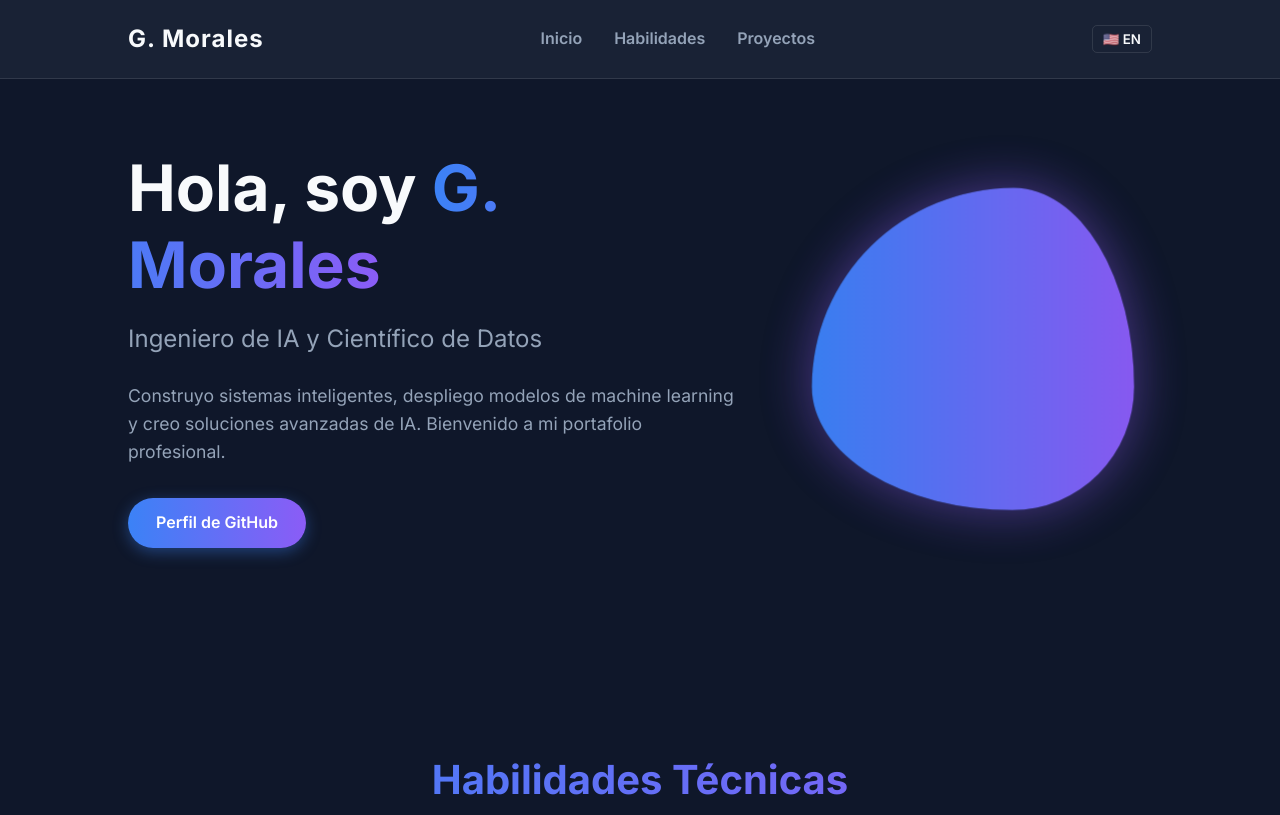
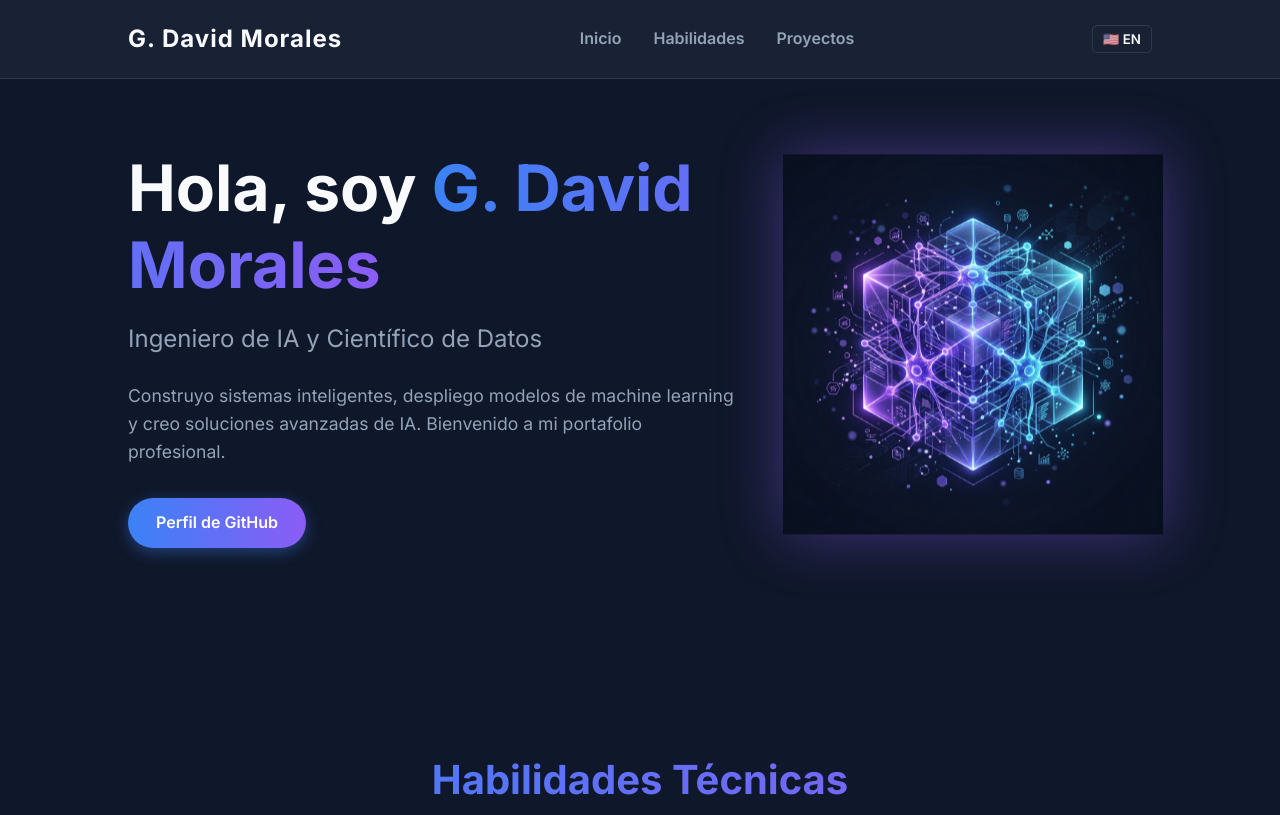
Before and after one commit to gmoralesc24/gmoralesc24.github.io, a plain HTML site: page index.html in a window 1280 px wide. Shown: the top 815 px of the page. Drawn offline with Linux system fonts and the light colour scheme.

Commit message:
chore: update name and add professional hero graphic

```diff
--- a/css/style.css
+++ b/css/style.css
@@ -193,23 +193,18 @@ a {
     justify-content: center;
 }
 
-.blob {
-    width: 300px;
-    height: 300px;
-    background: linear-gradient(90deg, var(--accent-primary), var(--accent-secondary));
-    border-radius: 40% 60% 70% 30% / 40% 50% 60% 50%;
-    animation: morph 8s ease-in-out infinite, pulse 4s ease-in-out infinite alternate;
-    box-shadow: 0 0 50px rgba(139, 92, 246, 0.5);
+.hero-image {
+    width: 380px;
+    height: auto;
+    object-fit: contain;
+    animation: float 6s ease-in-out infinite;
+    filter: drop-shadow(0 0 30px rgba(139, 92, 246, 0.4));
 }
 
-@keyframes morph {
-    0%, 100% { border-radius: 40% 60% 70% 30% / 40% 50% 60% 50%; }
-    34% { border-radius: 70% 30% 50% 50% / 30% 30% 70% 70%; }
-    67% { border-radius: 100% 60% 60% 100% / 100% 100% 60% 60%; }
-}
-@keyframes pulse {
-    from { transform: scale(0.9); opacity: 0.8; }
-    to { transform: scale(1.1); opacity: 1; }
+@keyframes float {
+    0% { transform: translateY(0px); }
+    50% { transform: translateY(-20px); }
+    100% { transform: translateY(0px); }
 }
 
 /* Skills Section */
--- a/index.html
+++ b/index.html
@@ -3,8 +3,8 @@
 <head>
     <meta charset="UTF-8">
     <meta name="viewport" content="width=device-width, initial-scale=1.0">
-    <title>G. Morales | AI Engineer & Data Scientist</title>
-    <meta name="description" content="Portfolio of G. Morales - AI Engineer, Data Scientist, and Developer.">
+    <title>G. David Morales | AI Engineer & Data Scientist</title>
+    <meta name="description" content="Portfolio of G. David Morales - AI Engineer, Data Scientist, and Developer.">
     <!-- Fonts -->
     <link rel="preconnect" href="https://fonts.googleapis.com">
     <link rel="preconnect" href="https://fonts.gstatic.com" crossorigin>
@@ -16,7 +16,7 @@
     <!-- Navbar -->
     <header class="navbar">
         <div class="nav-container">
-            <div class="logo">G. Morales</div>
+            <div class="logo">G. David Morales</div>
             <nav>
                 <ul class="nav-links">
                     <li><a href="#home" data-i18n="nav_home">Inicio</a></li>
@@ -31,7 +31,7 @@
     <!-- Hero Section -->
     <section id="home" class="hero section">
         <div class="hero-content">
-            <h1><span data-i18n="hero_greeting">Hola, soy </span><span class="highlight">G. Morales</span></h1>
+            <h1><span data-i18n="hero_greeting">Hola, soy </span><span class="highlight">G. David Morales</span></h1>
             <h2 data-i18n="hero_role">Ingeniero de IA y Científico de Datos</h2>
             <p data-i18n="hero_desc">Construyo sistemas inteligentes, despliego modelos de machine learning y creo soluciones avanzadas de IA. Bienvenido a mi portafolio profesional.</p>
             <div class="hero-buttons">
@@ -39,7 +39,7 @@
             </div>
         </div>
         <div class="hero-visual">
-            <div class="blob"></div>
+            <img src="assets/img/hero.png" alt="AI & Data Science Graphic" class="hero-image">
         </div>
     </section>
 
@@ -69,7 +69,7 @@
 
     <!-- Footer -->
     <footer>
-        <p><span data-i18n="footer_text">Construido con pasión y Vanilla JS. </span> &copy; <span id="year"></span> G. Morales.</p>
+        <p><span data-i18n="footer_text">Construido con pasión y Vanilla JS. </span> &copy; <span id="year"></span> G. David Morales.</p>
     </footer>
 
     <!-- Scripts -->
```
Also changed, not shown: assets/img/hero.png (added).
